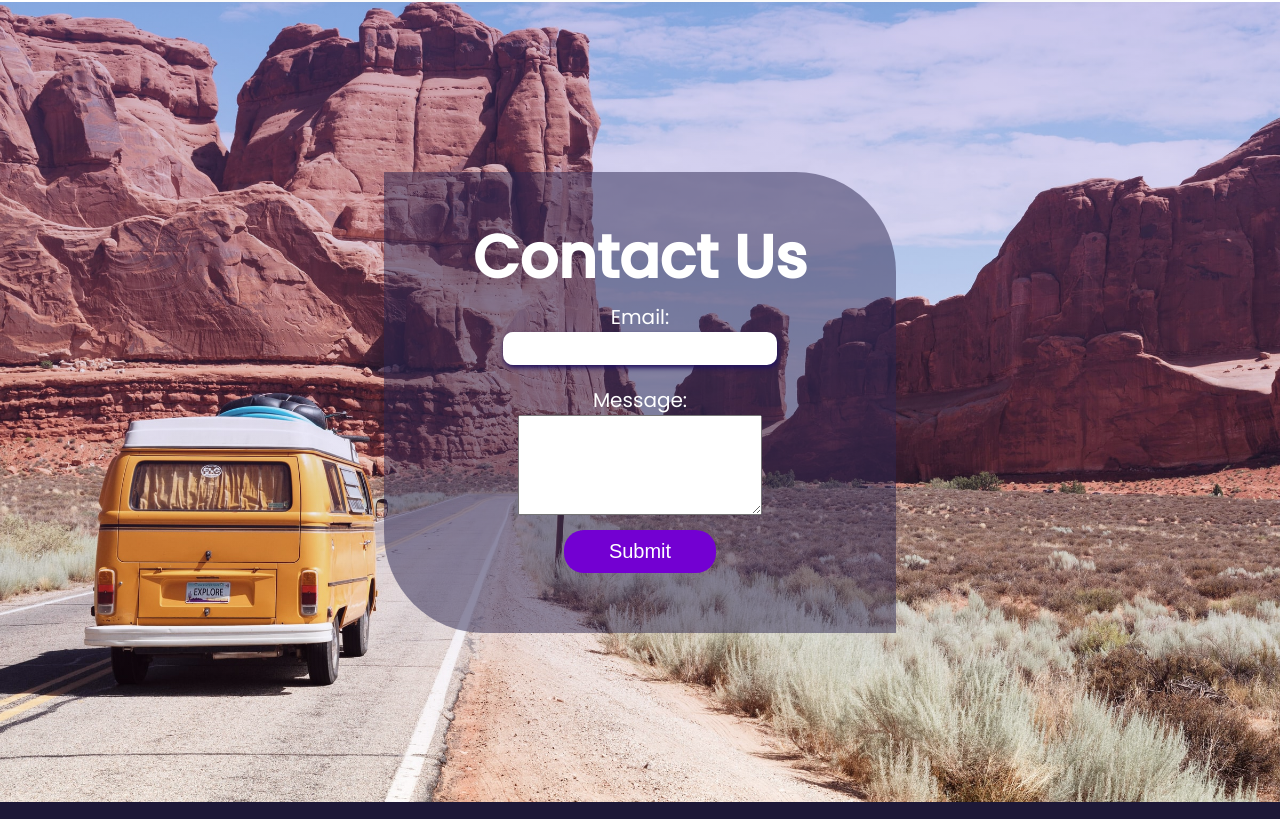
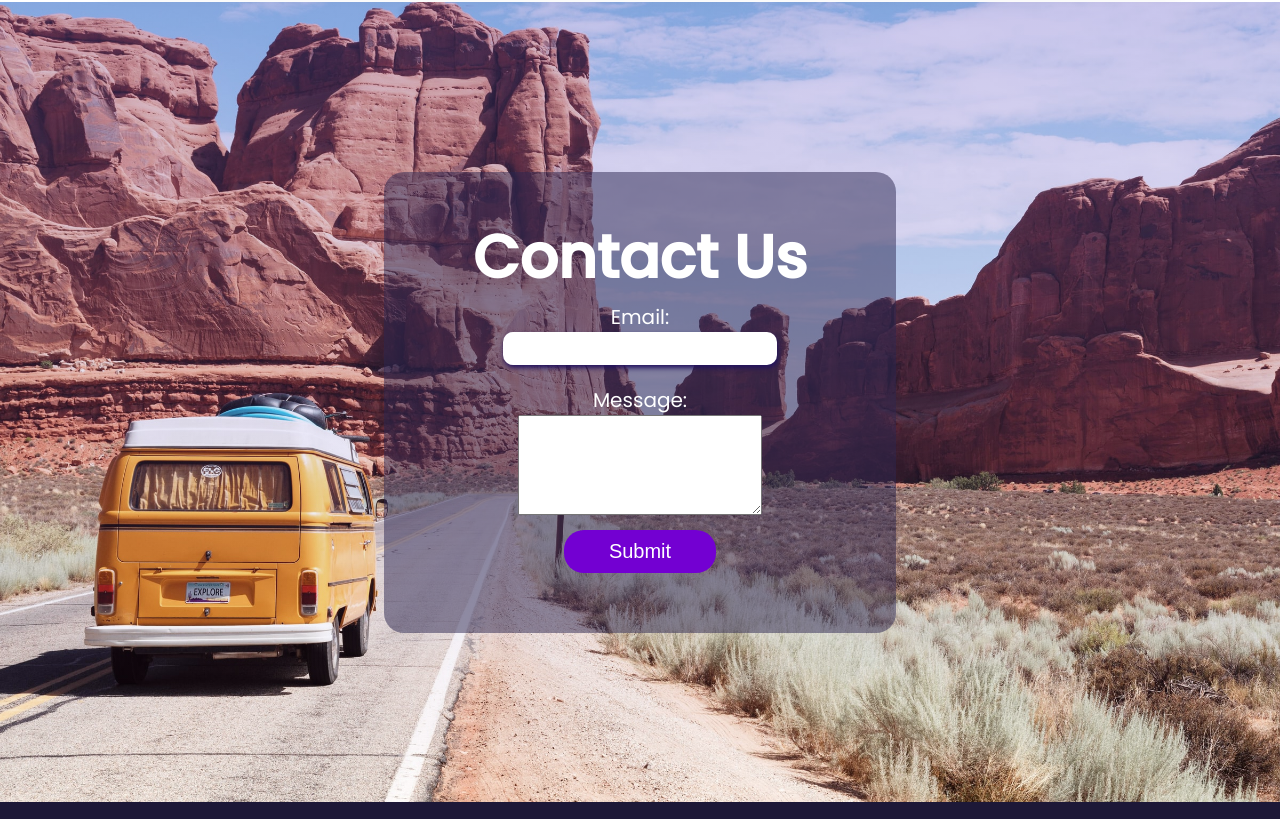
Before and after one commit to saroo98/Travelly, a plain HTML site: page index.html in a window 1280 px wide. Shown: the part 2444-3263 px from the top of the page. Drawn offline with Linux system fonts and the light colour scheme; a web font is replaced by a local one.

Commit message:
changed the form's radius

```diff
--- a/style.css
+++ b/style.css
@@ -258,8 +258,7 @@ nav ul {
   background: rgb(44, 38, 80, 0.5);
   margin: auto;
   color: white;
-  border-top-right-radius: 10rem;
-  border-bottom-left-radius: 10rem;
+  border-radius: 2rem;
 }
 
 .email-form {
```
